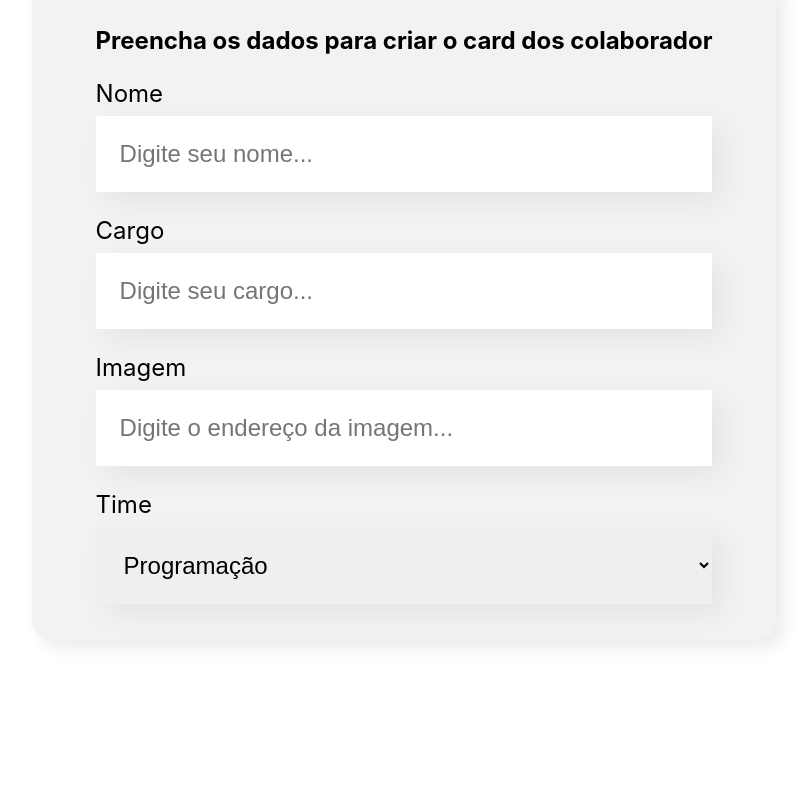
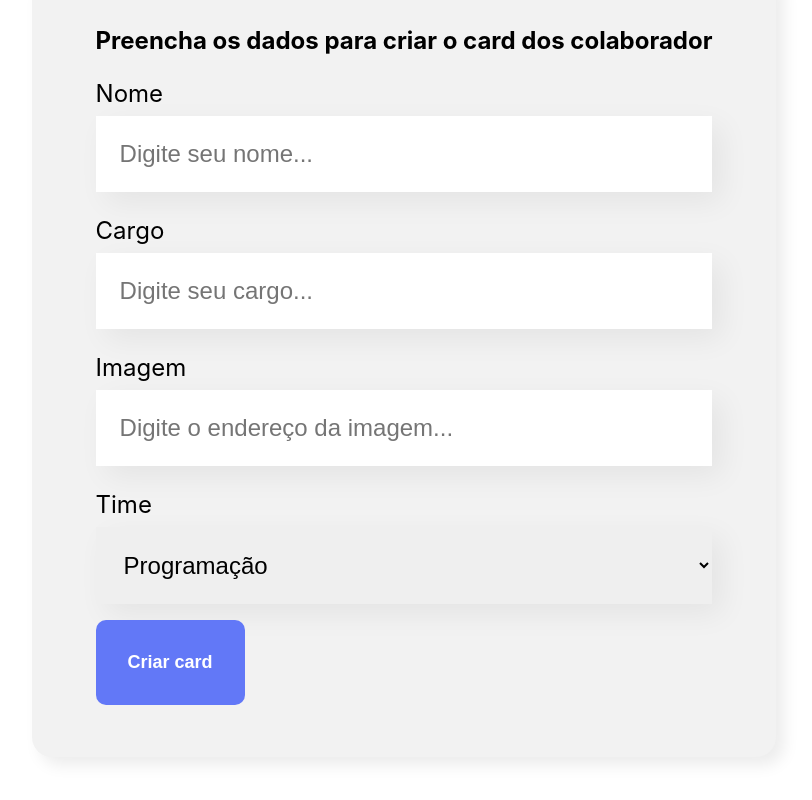
Before and after one commit to Kauapy/organo, a React (Create React App) app: page / in a window 1280 px wide. Shown: the part 608-1408 px from the top of the page, without its empty margins (236-1048 px from the left). Before the commit the page ends 1328 px from the top, so only its background shows below. Built offline with nearby package versions, Linux system fonts and the light colour scheme.

Commit message:
Criando botao

```diff
--- a/src/App.js
+++ b/src/App.js
@@ -1,11 +1,11 @@
 import React from 'react';
 import Banner from './componentes/Banner/Banner';
-import Formulariio from './componentes/Formulario';
+import Formulario from './componentes/Formulario';
 function App() {
   return (
     <div>
       <Banner></Banner>
-      <Formulariio></Formulariio>
+      <Formulario></Formulario>
     </div>
   );
 }
--- /dev/null
+++ b/src/componentes/Botao/Botao.css
@@ -0,0 +1,16 @@
+.botao{
+    background-color: #6278f7;
+    border-radius: 10px;
+    font-weight: 700;
+    font-size: 18px;
+    padding: 32px;
+    border: none;
+    cursor: pointer;
+    color: white;
+    margin: 16px 0;
+}
+
+.botao:hover{
+    color: #95ffd4;
+    transition: 0.5s;
+}
--- /dev/null
+++ b/src/componentes/Botao/index.js
@@ -0,0 +1,9 @@
+import './Botao.css';
+
+const Botao =(props) => {
+    return(
+        <button className='botao'>{props.children}</button>
+    );
+}
+
+export default Botao;
--- a/src/componentes/CampoTexto/index.js
+++ b/src/componentes/CampoTexto/index.js
@@ -1,14 +1,25 @@
-import './CampoTexto.css';
+import "./CampoTexto.css";
 const CampoTexto = (props) => {
+  const placeholderModificada = `${props.placeholder}...`;
 
-    const placeholderModificada = `${props.placeholder}...`
+  let valor = "";
 
-    return(
-        <div className="campo-texto">
-            <label>{props.label}</label>
-            <input placeholder={placeholderModificada}></input>
-        </div>
-    );
-}
+  const aoDigitado = (evento) => {
+    valor = evento.target.value;
+    console.log(valor);
+  };
+
+  return (
+    <div className="campo-texto">
+      <label>{props.label}</label>
+      <input
+        value={valor}
+        onChange={aoDigitado}
+        required={props.obrigatorio}
+        placeholder={placeholderModificada}
+      ></input>
+    </div>
+  );
+};
 
 export default CampoTexto;
--- a/src/componentes/Formulario/index.js
+++ b/src/componentes/Formulario/index.js
@@ -1,7 +1,8 @@
 import "./Formulario.css";
 import CampoTexto from "../CampoTexto";
 import ListaSuspensa from "../ListaSuspensa";
-const Formulariio = () => {
+import Botao from "../Botao";
+const Formulario = () => {
 
   const times = [
     'Programação',
@@ -13,20 +14,30 @@ const Formulariio = () => {
     'Inovação e Gestão',
   ]
 
+
+  const aoSalvar = (event) =>{
+    event.preventDefault()
+    console.log("Form foi submetido");
+
+  }
+
   return (
     <section className="formulario">
-      <form>
+      <form onSubmit={aoSalvar}>
         <h2>Preencha os dados para criar o card dos colaborador</h2>
-        <CampoTexto label="Nome" placeholder="Digite seu nome"></CampoTexto>
+        <CampoTexto obrigatorio={true} label="Nome" placeholder="Digite seu nome"></CampoTexto>
         <CampoTexto label="Cargo" placeholder="Digite seu cargo"></CampoTexto>
         <CampoTexto
           label="Imagem"
           placeholder="Digite o endereço da imagem"
         ></CampoTexto>
         <ListaSuspensa label='Time' item={times}></ListaSuspensa>
+        <Botao>
+          Criar card
+        </Botao>
       </form>
     </section>
   );
 };
 
-export default Formulariio;
+export default Formulario;
--- a/src/componentes/ListaSuspensa/ListaSuspensa.css
+++ b/src/componentes/ListaSuspensa/ListaSuspensa.css
@@ -1,7 +1,3 @@
-.lista-suspensa{
-
-}
-
 .lista-suspensa select{
     box-shadow: 10px 10px 30px rgba(0,0,0,0.06);
     width: 100%;
--- a/src/componentes/ListaSuspensa/index.js
+++ b/src/componentes/ListaSuspensa/index.js
@@ -12,4 +12,4 @@ const ListaSuspensa = (props) => {
     );
 }
 
-export default ListaSuspensa
+export default ListaSuspensa;
```
